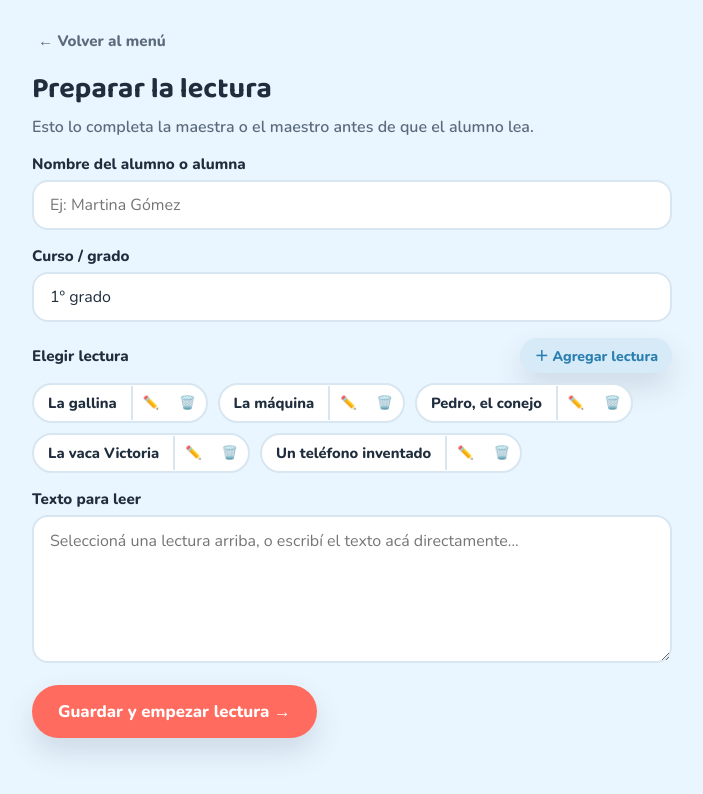
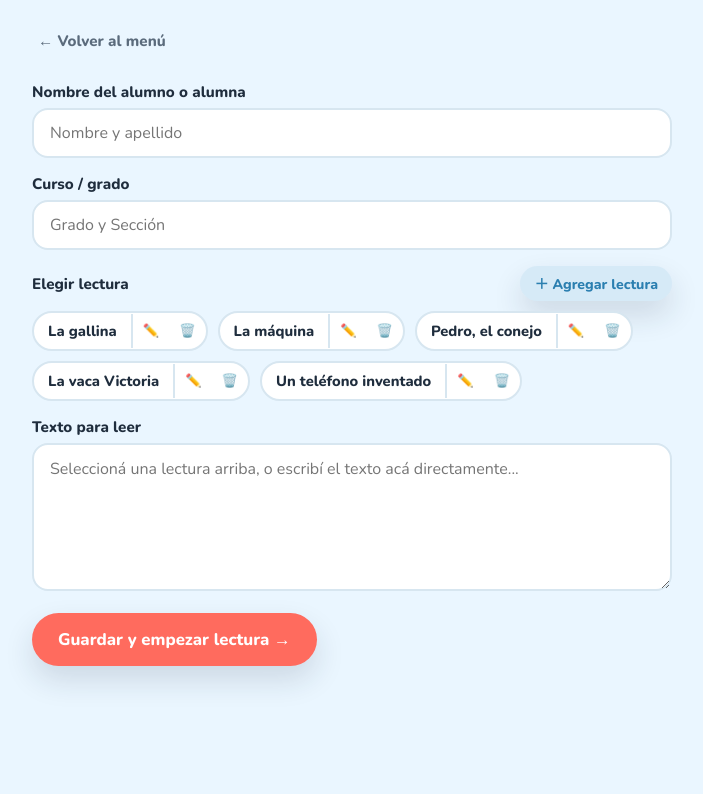
Before and after one commit to material-icei/fluidez1, a plain HTML site: page index.html in a window 1280 px wide. Both pictures are taken after a click on the button "⚙️ Preparar texto y datos". Shown: the whole page, without its empty margins (288-991 px from the left). Drawn offline with nearby package versions, Linux system fonts and the light colour scheme.

Commit message:
Update input placeholders for student and grade fields

```diff
--- a/index.html
+++ b/index.html
@@ -63,17 +63,16 @@
 <section id="screen-config" class="screen">
   <div class="config-panel">
     <button class="back-link" id="back-from-config" type="button">← Volver al menú</button>
-    <h2>Preparar la lectura</h2>
-    <p class="config-hint">Esto lo completa la maestra o el maestro antes de que el alumno lea.</p>
+
 
     <label class="field">
       <span>Nombre del alumno o alumna</span>
-      <input type="text" id="input-student" placeholder="Ej: Martina Gómez" autocomplete="off">
+      <input type="text" id="input-student" placeholder="Nombre y apellido" autocomplete="off" onfocus="this.placeholder = ''" onblur="this.placeholder = 'Nombre y apellido'">
     </label>
 
     <label class="field">
       <span>Curso / grado</span>
-      <input type="text" id="input-grade" placeholder="Ej: 1º A" autocomplete="off" value="1º grado">
+      <input type="text" id="input-grade" placeholder="Grado y Sección" autocomplete="off" onfocus="this.placeholder = ''" onblur="this.placeholder = 'Grado y Sección'">
     </label>
 
     <!-- Biblioteca de lecturas -->
```
